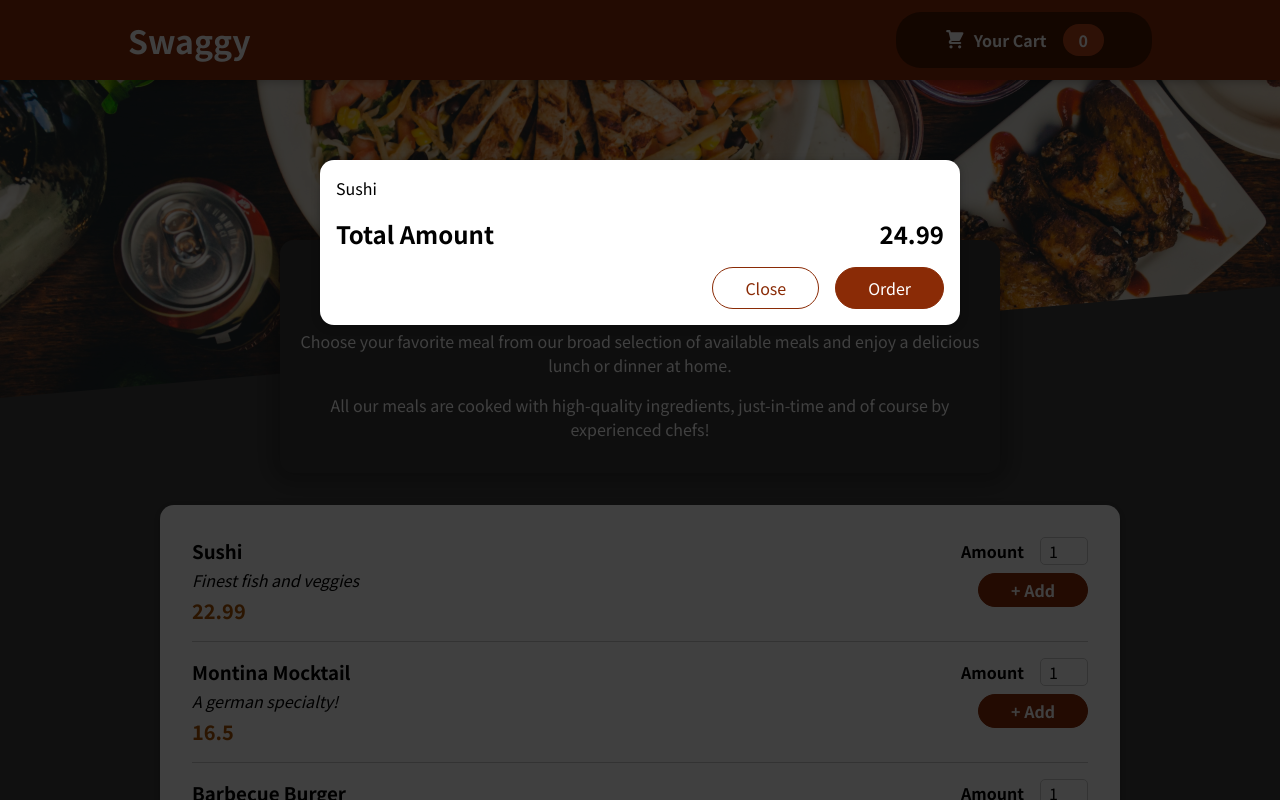
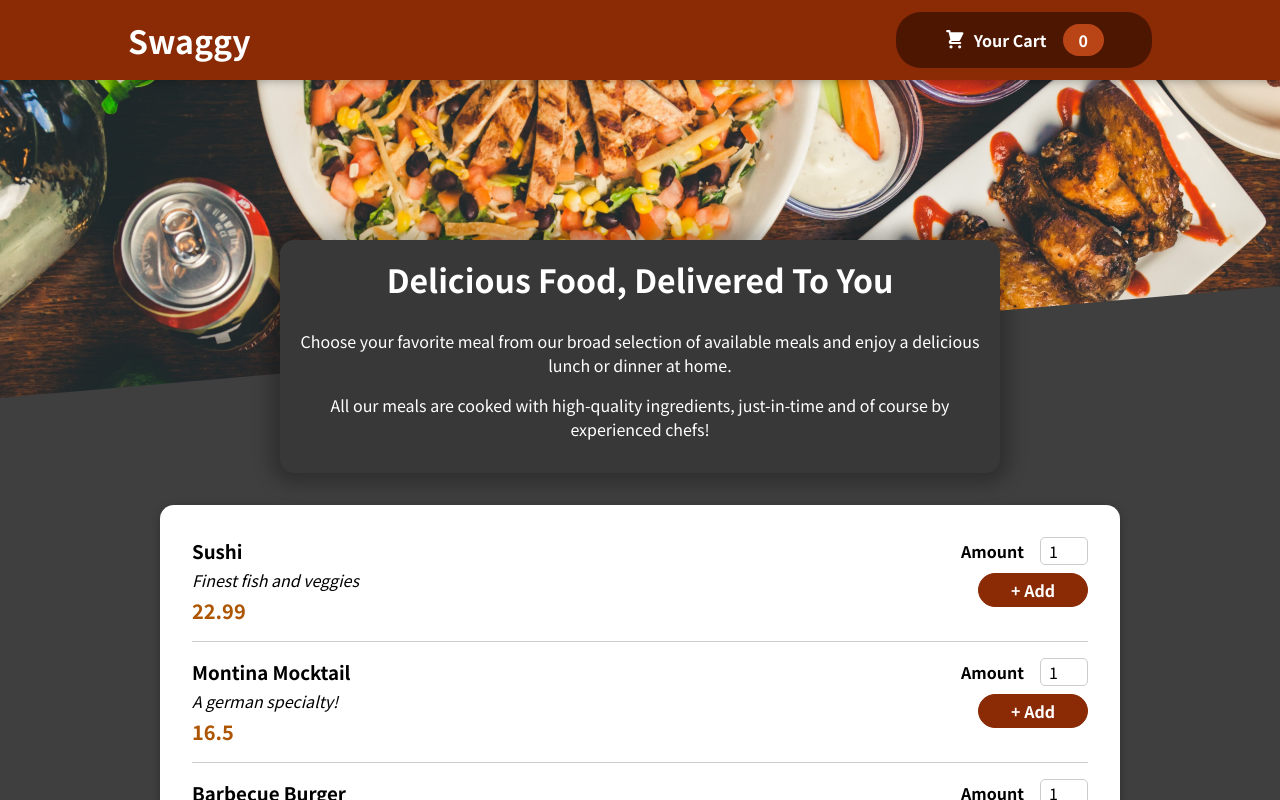
Before and after one commit to Abhie-Tripathi/Restaurant-React, a React (Create React App) app: page / in a window 1280 px wide. Shown: the top 800 px of the page. Built offline with nearby package versions, Linux system fonts and the light colour scheme.

Commit message:
Open and close cart functionality

```diff
--- a/src/App.js
+++ b/src/App.js
@@ -1,4 +1,4 @@
-import Cart from "./components/Cart/Cart";
+
 import Header from "./components/Layout/Header";
 
 import Meals from "./components/Meals/Meals";
@@ -11,7 +11,7 @@ function App() {
       <main>
       <Meals/>
       </main>
-      <Cart/>
+
     </div>
   );
 }
--- a/src/components/Cart/Cart.js
+++ b/src/components/Cart/Cart.js
@@ -1,14 +1,18 @@
 import Modal from "../UI/Modal";
 import classes from "./Cart.module.css";
 
-const Cart = (porps) => {
+const Cart = (props) => {
   const cartItems = (
     <ul className={classes["cart-items"]}>
       {[{ id: 2, name: "Sushi", price: 24.99 }].map((item) => (
-        <li>{item.name}</li>
+        <li key={item.id}>{item.name}</li>
       ))}
     </ul>
   );
+
+  const closecartHandler = () =>{
+    props.onclick(false)
+  }
   return (
     <Modal>
       {cartItems}
@@ -17,7 +21,7 @@ const Cart = (porps) => {
         <span>24.99</span>
       </div>
       <div className={classes.actions}>
-        <button className={classes["button--alt"]}>Close</button>
+        <button className={classes["button--alt"]} onClick={closecartHandler}>Close</button>
         <button className={classes.button}>Order</button>
       </div>
     </Modal>
--- a/src/components/Layout/HeaderCartButton.js
+++ b/src/components/Layout/HeaderCartButton.js
@@ -1,16 +1,24 @@
+import Cart from "../Cart/Cart"
 import CartIcon from "../Cart/CartIcon"
 import classes from "./HeaderCartButton.module.css"
+import {useState} from "react"
 
 
 const HeaderCartButton = () =>{
-    return(
-        <button className={classes.button}>
+    const [iscartopen,setiscartopen] = useState(false)
+    const openCartHandler = () =>{
+        setiscartopen(true)
+    }
+    return(<>
+        <button className={classes.button} onClick={openCartHandler}>
             <span className={classes.icon}>
                 <CartIcon/>
             </span>
             <span>Your Cart</span>
             <span className={classes.badge}>0</span>
         </button>
+        {iscartopen && <Cart onclick={setiscartopen}/>}
+        </>
     )
 }
 
```
